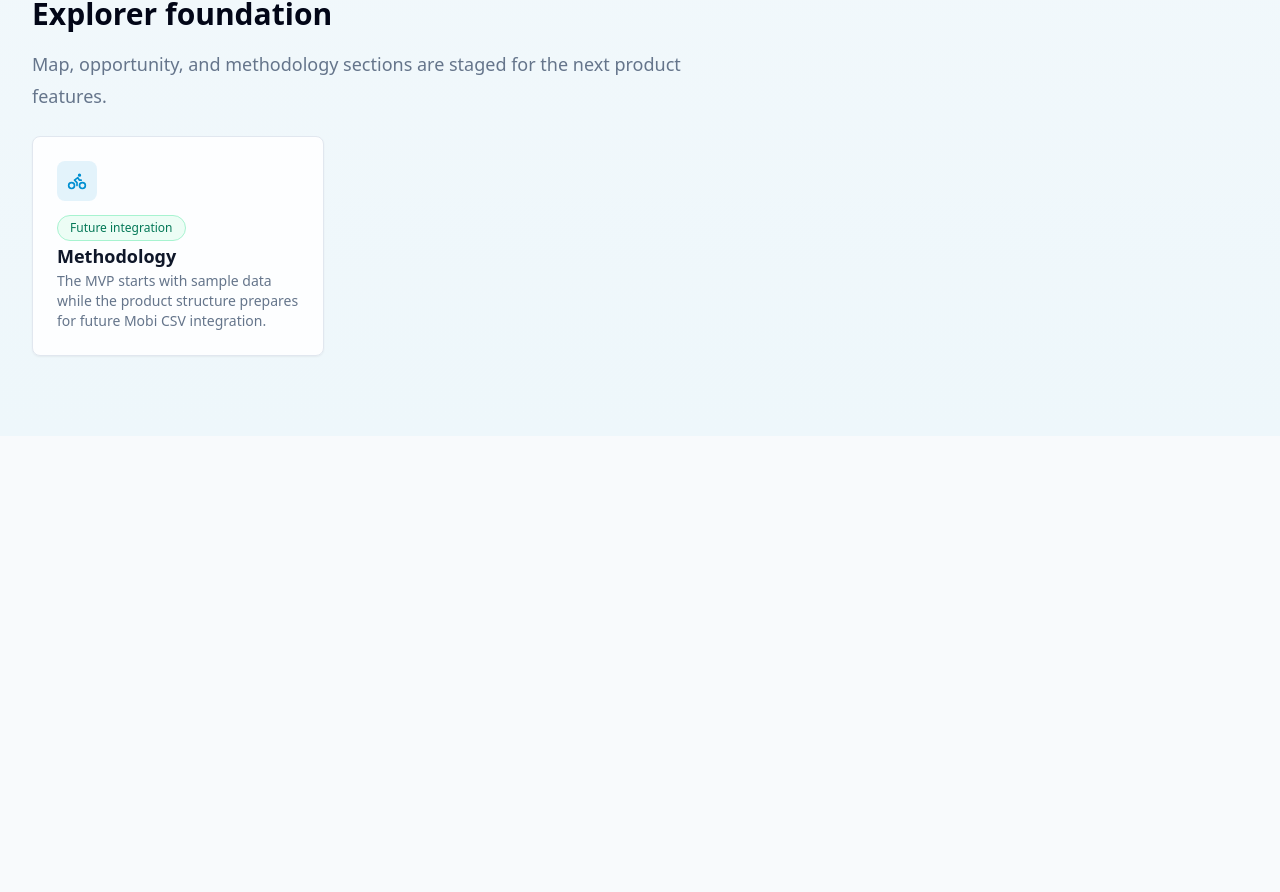
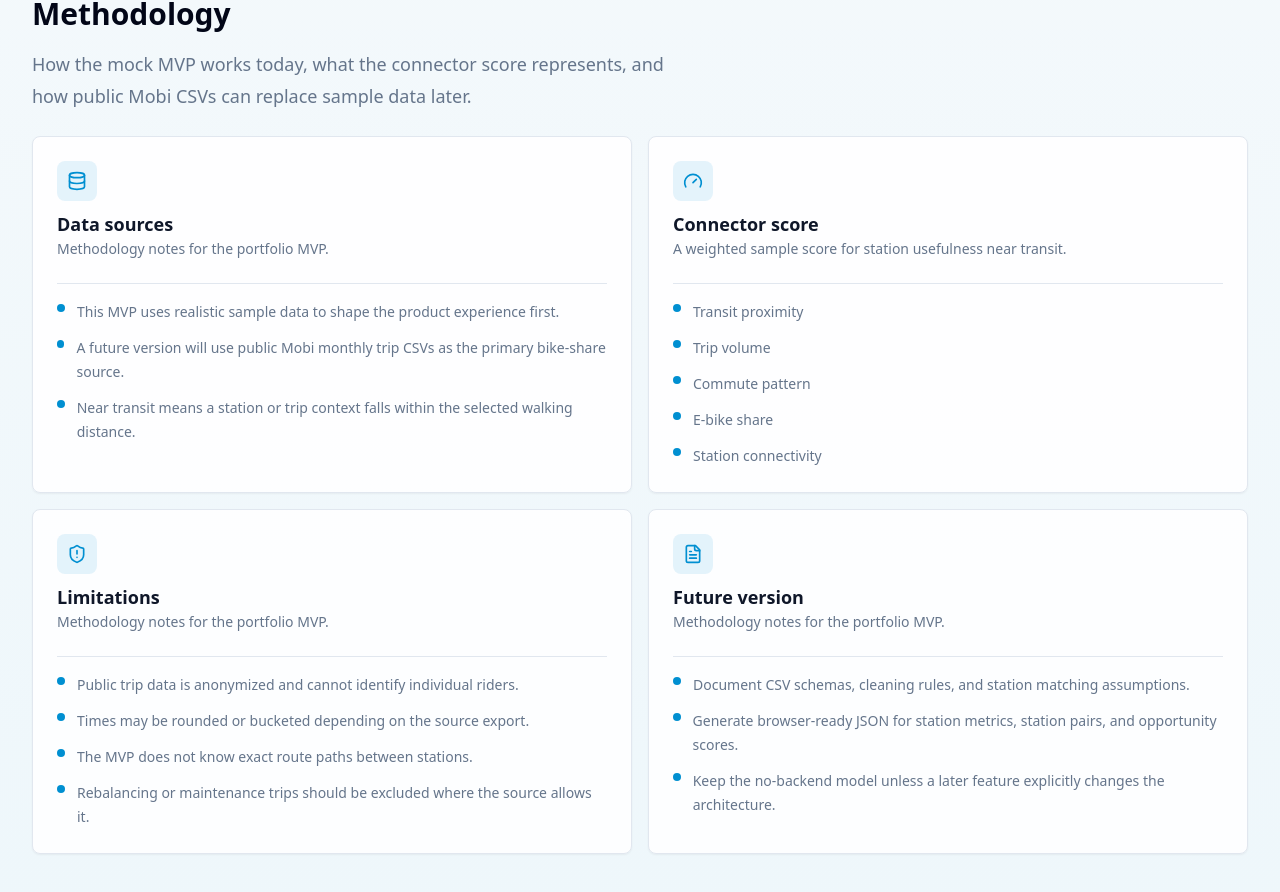
Before and after one commit to adnanreza/mobi-transit-explorer, a React (Vite) app: page / in a window 1280 px wide. Shown: the part 3067-3959 px from the top of the page. Before the commit the page ends 3503 px from the top, so only its background shows below. Built offline with nearby package versions, Linux system fonts and the light colour scheme; the HTML template or start-up script is replaced by a standard one.

Commit message:
Add methodology section

```diff
--- a/src/App.tsx
+++ b/src/App.tsx
@@ -1,7 +1,8 @@
-import { ArrowRight, Bike } from "lucide-react";
+import { ArrowRight } from "lucide-react";
 import { AppShell } from "@/components/AppShell";
 import { Explorer } from "@/components/Explorer";
 import { FeatureStatusBadge } from "@/components/FeatureStatusBadge";
+import { Methodology } from "@/components/Methodology";
 import { OverviewCards } from "@/components/OverviewCards";
 import { OpportunityTable } from "@/components/OpportunityTable";
 import { PageSection } from "@/components/PageSection";
@@ -21,17 +22,6 @@ const navItems = [
   { label: "Map", href: "#map" },
   { label: "Opportunities", href: "#opportunities" },
   { label: "Methodology", href: "#methodology" },
-];
-
-const sections = [
-  {
-    id: "methodology",
-    title: "Methodology",
-    description:
-      "The MVP starts with sample data while the product structure prepares for future Mobi CSV integration.",
-    icon: Bike,
-    status: "future" as const,
-  },
 ];
 
 function App() {
@@ -123,34 +113,13 @@ function App() {
         <OpportunityTable />
       </PageSection>
 
-      <PageSection className="space-y-6">
+      <PageSection id="methodology" className="space-y-6">
         <SectionHeader
-          title="Explorer foundation"
-          description="Map, opportunity, and methodology sections are staged for the next product features."
+          title="Methodology"
+          description="How the mock MVP works today, what the connector score represents, and how public Mobi CSVs can replace sample data later."
           className="[&_h2]:text-2xl [&_h2]:sm:text-3xl"
         />
-        <div className="grid gap-4 sm:grid-cols-2 xl:grid-cols-4">
-          {sections.map((section) => {
-            const Icon = section.icon;
-
-            return (
-              <Card
-                key={section.id}
-                id={section.id}
-                className="bg-white/90 shadow-sm transition-shadow hover:shadow-md"
-              >
-                <CardHeader>
-                  <div className="mb-2 flex h-10 w-10 items-center justify-center rounded-lg bg-primary/10 text-primary">
-                    <Icon className="h-5 w-5" aria-hidden="true" />
-                  </div>
-                  <FeatureStatusBadge status={section.status} />
-                  <CardTitle>{section.title}</CardTitle>
-                  <CardDescription>{section.description}</CardDescription>
-                </CardHeader>
-              </Card>
-            );
-          })}
-        </div>
+        <Methodology />
       </PageSection>
     </AppShell>
   );
--- /dev/null
+++ b/src/components/Methodology.tsx
@@ -0,0 +1,89 @@
+import { Database, FileText, Gauge, ShieldAlert } from "lucide-react";
+import { Badge } from "@/components/ui/badge";
+import {
+  Card,
+  CardContent,
+  CardDescription,
+  CardHeader,
+  CardTitle,
+} from "@/components/ui/card";
+import { Separator } from "@/components/ui/separator";
+
+const methodologyGroups = [
+  {
+    title: "Data sources",
+    icon: Database,
+    items: [
+      "This MVP uses realistic sample data to shape the product experience first.",
+      "A future version will use public Mobi monthly trip CSVs as the primary bike-share source.",
+      "Near transit means a station or trip context falls within the selected walking distance.",
+    ],
+  },
+  {
+    title: "Connector score",
+    icon: Gauge,
+    items: [
+      "Transit proximity",
+      "Trip volume",
+      "Commute pattern",
+      "E-bike share",
+      "Station connectivity",
+    ],
+  },
+  {
+    title: "Limitations",
+    icon: ShieldAlert,
+    items: [
+      "Public trip data is anonymized and cannot identify individual riders.",
+      "Times may be rounded or bucketed depending on the source export.",
+      "The MVP does not know exact route paths between stations.",
+      "Rebalancing or maintenance trips should be excluded where the source allows it.",
+    ],
+  },
+  {
+    title: "Future version",
+    icon: FileText,
+    items: [
+      "Document CSV schemas, cleaning rules, and station matching assumptions.",
+      "Generate browser-ready JSON for station metrics, station pairs, and opportunity scores.",
+      "Keep the no-backend model unless a later feature explicitly changes the architecture.",
+    ],
+  },
+];
+
+export function Methodology() {
+  return (
+    <div className="grid gap-4 lg:grid-cols-2">
+      {methodologyGroups.map((group) => {
+        const Icon = group.icon;
+
+        return (
+          <Card key={group.title} className="bg-white/90 shadow-sm">
+            <CardHeader>
+              <div className="mb-2 flex h-10 w-10 items-center justify-center rounded-lg bg-primary/10 text-primary">
+                <Icon className="h-5 w-5" aria-hidden="true" />
+              </div>
+              <CardTitle>{group.title}</CardTitle>
+              <CardDescription>
+                {group.title === "Connector score"
+                  ? "A weighted sample score for station usefulness near transit."
+                  : "Methodology notes for the portfolio MVP."}
+              </CardDescription>
+            </CardHeader>
+            <CardContent className="space-y-4">
+              <Separator />
+              <ul className="space-y-3">
+                {group.items.map((item) => (
+                  <li key={item} className="flex gap-3 text-sm leading-6 text-muted-foreground">
+                    <Badge className="mt-1 h-2 w-2 rounded-full bg-primary p-0" aria-hidden="true" />
+                    <span>{item}</span>
+                  </li>
+                ))}
+              </ul>
+            </CardContent>
+          </Card>
+        );
+      })}
+    </div>
+  );
+}
```
Also changed, not shown: 1 other file (tests, documents, lock files or other folders).
